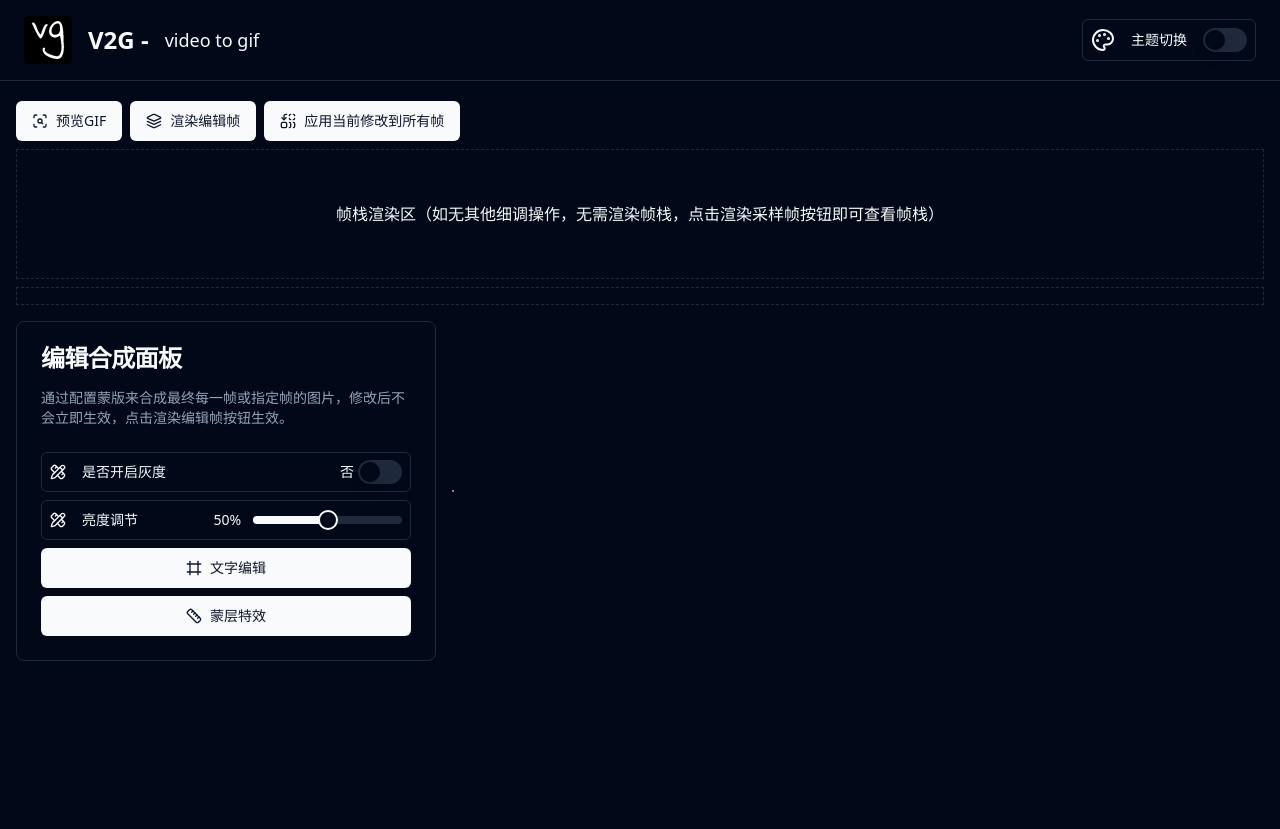
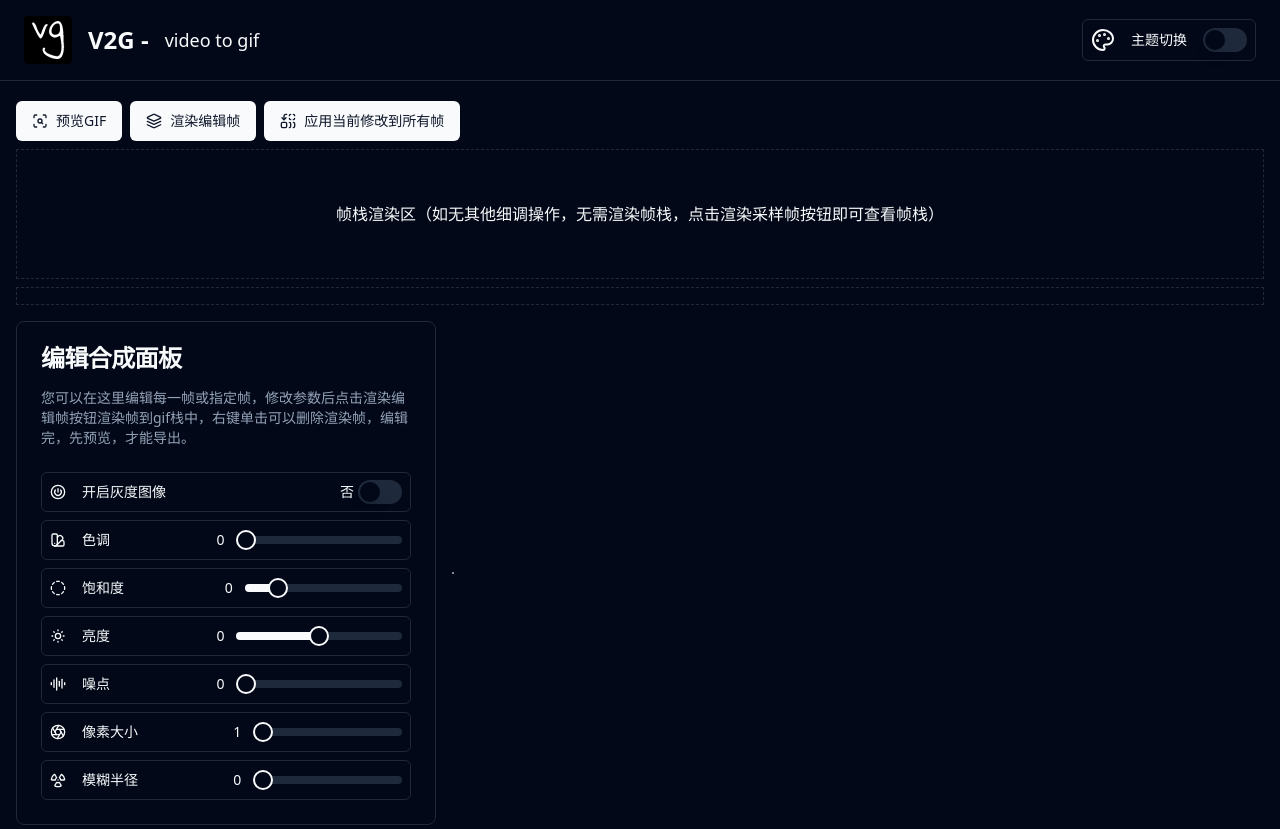
Before and after one commit to newObjectccc/video_to_gif, a React (Vite) app: page /edit in a window 1280 px wide. Before the commit the page ends 800 px from the top, so only its background shows below. Built offline with nearby package versions, Linux system fonts and the light colour scheme.

Commit message:
feat: edit feature done

```diff
--- a/src/common/tools.ts
+++ b/src/common/tools.ts
@@ -8,20 +8,33 @@ export function getCurTargetElemIdx(event: any) {
   return index;
 }
 
-export function generateImgDataByImg(img: HTMLImageElement) {
+export function generateImgDataByImg(
+  img: HTMLImageElement,
+  rect: { width?: number; height?: number }
+) {
+  const { width, height } = rect;
   const canvas = document.createElement("canvas");
   const ctx = canvas.getContext("2d");
   if (!ctx) return;
-  canvas.width = img.width;
-  canvas.height = img.height;
-  ctx.drawImage(img, 0, 0);
+  canvas.width = width ?? img.width;
+  canvas.height = height ?? img.height;
+  ctx.drawImage(img, 0, 0, canvas.width, canvas.height);
   return ctx.getImageData(0, 0, canvas.width, canvas.height);
+}
+
+export function exportImgByUrl(url: string) {
+  const link = document.createElement("a");
+  link.href = url;
+  link.download = "output.gif";
+  document.body.appendChild(link);
+  link.click();
+  document.body.removeChild(link);
 }
 
 export async function generateGifByImgData(
   imgData: ImageData | ImageData[],
   delay: number = 100
-) {
+): Promise<string> {
   return new Promise((resolve) => {
     try {
       const imgDataArr = Array.isArray(imgData) ? imgData : [imgData];
--- a/src/components/ImgEditCard.tsx
+++ b/src/components/ImgEditCard.tsx
@@ -1,6 +1,13 @@
-import { Frame, PencilRuler, Ruler } from "lucide-react";
+import {
+  Aperture,
+  AudioLines,
+  CircleDashed,
+  CirclePower,
+  Radiation,
+  SunMedium,
+  SwatchBook,
+} from "lucide-react";
 
-import { Button } from "@/components/ui/button";
 import {
   Card,
   CardContent,
@@ -16,10 +23,15 @@ import React from "react";
 interface CardProps {
   className?: string;
   imgEditState: {
-    brightness: number;
+    hue: number;
+    saturation: number;
+    luminance: number;
+    noise: number;
+    pixelate: number;
+    blurRadius: number;
     grayscale: boolean;
   };
-  onChange: (field: string, value: any) => void;
+  onChange: (field: keyof CardProps["imgEditState"], value: any) => void;
 }
 
 export const ImgEditCard: React.FC<CardProps> = (props) => {
@@ -30,13 +42,13 @@ export const ImgEditCard: React.FC<CardProps> = (props) => {
       <CardHeader>
         <CardTitle className="mb-3">编辑合成面板</CardTitle>
         <CardDescription>
-          通过配置蒙版来合成最终每一帧或指定帧的图片，修改后不会立即生效，点击渲染编辑帧按钮生效。
+          您可以在这里编辑每一帧或指定帧，修改参数后点击渲染编辑帧按钮渲染帧到gif栈中，右键单击可以删除渲染帧，编辑完，先预览，才能导出。
         </CardDescription>
       </CardHeader>
       <CardContent className="grid gap-2">
         <div className="flex items-center space-x-4 rounded-md border px-2 h-10">
-          <PencilRuler className="size-4" />
-          <p className="text-sm font-medium leading-none">是否开启灰度</p>
+          <CirclePower className="size-4" />
+          <p className="text-sm font-medium leading-none">开启灰度图像</p>
           <div className="flex items-center flex-1 justify-end">
             <span className="text-sm font-medium leading-none mr-1">
               {imgEditState.grayscale ? "是" : "否"}
@@ -48,30 +60,115 @@ export const ImgEditCard: React.FC<CardProps> = (props) => {
           </div>
         </div>
         <div className="flex items-center space-x-4 rounded-md border px-2 h-10">
-          <PencilRuler className="size-4" />
-          <p className="text-sm font-medium leading-none">亮度调节</p>
+          <SwatchBook className="size-4" />
+          <p className="text-sm font-medium leading-none">色调</p>
           <div className="flex items-center flex-1 justify-end">
             <span className="text-sm font-medium leading-none mr-1">
-              {imgEditState.brightness}%
+              {imgEditState.hue}
             </span>
             <Slider
-              value={[imgEditState.brightness]}
-              max={100}
+              value={[imgEditState.hue]}
+              max={259}
               min={0}
               step={1}
-              onValueChange={(val) => onChange("brightness", val[0])}
+              onValueChange={(val) => onChange("hue", val[0])}
               className={cn("w-[60%]", "ml-2")}
             />
           </div>
         </div>
-        <Button className="text-sm font-medium leading-none">
+        <div className="flex items-center space-x-4 rounded-md border px-2 h-10">
+          <CircleDashed className="size-4" />
+          <p className="text-sm font-medium leading-none">饱和度</p>
+          <div className="flex items-center flex-1 justify-end">
+            <span className="text-sm font-medium leading-none mr-1">
+              {imgEditState.saturation}
+            </span>
+            <Slider
+              value={[imgEditState.saturation]}
+              max={10}
+              min={-2}
+              step={0.5}
+              onValueChange={(val) => onChange("saturation", val[0])}
+              className={cn("w-[60%]", "ml-2")}
+            />
+          </div>
+        </div>
+        <div className="flex items-center space-x-4 rounded-md border px-2 h-10">
+          <SunMedium className="size-4" />
+          <p className="text-sm font-medium leading-none">亮度</p>
+          <div className="flex items-center flex-1 justify-end">
+            <span className="text-sm font-medium leading-none mr-1">
+              {imgEditState.luminance}
+            </span>
+            <Slider
+              value={[imgEditState.luminance]}
+              max={2}
+              min={-2}
+              step={0.1}
+              onValueChange={(val) => onChange("luminance", val[0])}
+              className={cn("w-[60%]", "ml-2")}
+            />
+          </div>
+        </div>
+        <div className="flex items-center space-x-4 rounded-md border px-2 h-10">
+          <AudioLines className="size-4" />
+          <p className="text-sm font-medium leading-none">噪点</p>
+          <div className="flex items-center flex-1 justify-end">
+            <span className="text-sm font-medium leading-none mr-1">
+              {imgEditState.noise}
+            </span>
+            <Slider
+              value={[imgEditState.noise]}
+              max={4}
+              min={0}
+              step={0.1}
+              onValueChange={(val) => onChange("noise", val[0])}
+              className={cn("w-[60%]", "ml-2")}
+            />
+          </div>
+        </div>
+        <div className="flex items-center space-x-4 rounded-md border px-2 h-10">
+          <Aperture className="size-4" />
+          <p className="text-sm font-medium leading-none">像素大小</p>
+          <div className="flex items-center flex-1 justify-end">
+            <span className="text-sm font-medium leading-none mr-1">
+              {imgEditState.pixelate}
+            </span>
+            <Slider
+              value={[imgEditState.pixelate]}
+              max={20}
+              min={1}
+              step={1}
+              onValueChange={(val) => onChange("pixelate", val[0])}
+              className={cn("w-[60%]", "ml-2")}
+            />
+          </div>
+        </div>
+        <div className="flex items-center space-x-4 rounded-md border px-2 h-10">
+          <Radiation className="size-4" />
+          <p className="text-sm font-medium leading-none">模糊半径</p>
+          <div className="flex items-center flex-1 justify-end">
+            <span className="text-sm font-medium leading-none mr-1">
+              {imgEditState.blurRadius}
+            </span>
+            <Slider
+              value={[imgEditState.blurRadius]}
+              max={40}
+              min={0}
+              step={0.05}
+              onValueChange={(val) => onChange("blurRadius", val[0])}
+              className={cn("w-[60%]", "ml-2")}
+            />
+          </div>
+        </div>
+        {/* <Button className="text-sm font-medium leading-none">
           <Frame className="mr-2" size={16} />
           文字编辑
         </Button>
         <Button className="text-sm font-medium leading-none">
           <Ruler className="mr-2" size={16} />
           蒙层特效
-        </Button>
+        </Button> */}
       </CardContent>
     </Card>
   );
--- a/src/components/InfoCard.tsx
+++ b/src/components/InfoCard.tsx
@@ -60,7 +60,7 @@ export function InfoCard({ className, ...props }: CardProps) {
       <CardHeader>
         <CardTitle className="mb-3">定制面板</CardTitle>
         <CardDescription>
-          视频播放时同步采样，结束或暂停都会停止采样，请直接拉动进度条到你想要的开始点或直接从头开始
+          视频播放时同步采样，结束或暂停都会停止采样，请直接拉动进度条到你想要的开始点或直接从头开始，渲染帧栈后右键单击可编辑，删除等操作。
         </CardDescription>
       </CardHeader>
       <CardContent className="grid gap-2">
--- /dev/null
+++ b/src/hooks/useDialog.tsx
@@ -0,0 +1,62 @@
+import { Button } from "@/components/ui/button";
+import {
+  Dialog,
+  DialogContent,
+  DialogDescription,
+  DialogFooter,
+  DialogHeader,
+  DialogTitle,
+} from "@/components/ui/dialog";
+
+export function DialogComponent({
+  title,
+  description,
+  onSave,
+  onCancel,
+  saveText = "保存",
+  cancelText = "取消",
+  footer,
+  content,
+  open,
+  onOpenChange,
+  children,
+}: DialogOptions) {
+  return (
+    <Dialog open={open} onOpenChange={onOpenChange}>
+      <DialogContent className="sm:max-w-[425px]">
+        <DialogHeader>
+          <DialogTitle>{title}</DialogTitle>
+          <DialogDescription>{description}</DialogDescription>
+        </DialogHeader>
+        <div className="grid gap-4 py-4">{content ? content : children}</div>
+        <DialogFooter>
+          {onCancel && (
+            <Button variant="outline" onClick={onCancel}>
+              {cancelText}
+            </Button>
+          )}
+          {onSave && <Button onClick={onSave}>{saveText}</Button>}
+          {footer}
+        </DialogFooter>
+      </DialogContent>
+    </Dialog>
+  );
+}
+
+interface DialogOptions {
+  title?: string;
+  description?: string;
+  onSave?: () => void;
+  onCancel?: () => void;
+  saveText?: string;
+  cancelText?: string;
+  content?: React.ReactNode;
+  open: boolean;
+  footer?: React.ReactNode;
+  children?: React.ReactNode;
+  onOpenChange: (open: boolean) => void;
+}
+
+const useDialog = () => {
+  //..
+};
--- a/src/pages/Main.tsx
+++ b/src/pages/Main.tsx
@@ -2,7 +2,7 @@ import { Separator } from "@/components/ui/separator";
 import { Skeleton } from "@/components/ui/skeleton";
 import { ToastAction } from "@/components/ui/toast";
 import { toast } from "@/components/ui/use-toast";
-import { fillNoticeTxtToCanvas } from "@src/common/tools";
+import { exportImgByUrl, fillNoticeTxtToCanvas } from "@src/common/tools";
 import ClipRect from "@src/components/ClipRect";
 import { ContactDrawer } from "@src/components/ContactDrawer";
 import ExportGift from "@src/components/ExportGif";
@@ -43,12 +43,7 @@ const Main: React.FC<MainProps> = () => {
 
   const onExportHandler = () => {
     if (!state.gifStat.url) return;
-    const link = document.createElement("a");
-    link.href = state.gifStat.url;
-    link.download = "output.gif";
-    document.body.appendChild(link);
-    link.click();
-    document.body.removeChild(link);
+    exportImgByUrl(state.gifStat.url);
   };
 
   const onStackRenderHandler = () => {
--- a/src/pages/OperationView.tsx
+++ b/src/pages/OperationView.tsx
@@ -1,6 +1,14 @@
 import { Button } from "@/components/ui/button";
+import {
+  ContextMenu,
+  ContextMenuContent,
+  ContextMenuItem,
+  ContextMenuShortcut,
+  ContextMenuTrigger,
+} from "@/components/ui/context-menu";
 import { toast } from "@/components/ui/use-toast";
 import {
+  exportImgByUrl,
   generateGifByImgData,
   generateImgDataByImg,
   getCurTargetElemIdx,
@@ -11,27 +19,43 @@ import { ImgEditCard } from "@src/components/ImgEditCard";
 import PreviewGif from "@src/components/PreviewGif";
 import RenderFramesLine from "@src/components/RenderFramesLine";
 import { TransformStateContext } from "@src/contexts/TransformProvider";
+import { DialogComponent } from "@src/hooks/useDialog";
 import Konva from "konva";
 import { ReplaceAll } from "lucide-react";
 import React, { useEffect } from "react";
 
 const defaultImgEditState = {
-  brightness: 50,
+  hue: 0,
+  saturation: 0,
+  luminance: 0,
+  noise: 0,
+  pixelate: 1,
+  blurRadius: 0,
   grayscale: false,
 };
 
+type FilterType =
+  | "hue"
+  | "saturation"
+  | "luminance"
+  | "grayscale"
+  | "noise"
+  | "blurRadius"
+  | "pixelate";
 type ImgState = { cacheImg: Konva.Image | null } & Pick<
   typeof defaultImgEditState,
-  "brightness" | "grayscale"
+  FilterType
 >;
 
 interface OperationViewProps {}
-export const OperationView: React.FC<OperationViewProps> = (props) => {
+export const OperationView: React.FC<OperationViewProps> = () => {
   const [currentIdx, setCurrentIdx] = React.useState<number>(0);
+  const [imgEditState, setImgEditState] = React.useState(defaultImgEditState);
+  const [open, setOpen] = React.useState<boolean>(false);
+  const [gifUrl, setGifUrl] = React.useState<string>("");
   const [transformState, transformStateDispatch] = React.useContext(
     TransformStateContext
   );
-  const [imgEditState, setImgEditState] = React.useState(defaultImgEditState);
   const containerRef = React.useRef<HTMLDivElement>(null);
   const stageRef = React.useRef<Konva.Stage | null>(null);
   const layerRef = React.useRef<Konva.Layer | null>(null);
@@ -49,22 +73,22 @@ export const OperationView: React.FC<OperationViewProps> = (props) => {
     if (editedImage) {
       mergedState = {
         ...mergedState,
-        brightness: editedImage.brightness,
+        hue: editedImage.hue,
+        saturation: editedImage.saturation,
+        luminance: editedImage.luminance,
         grayscale: editedImage.grayscale,
+        noise: editedImage.noise,
+        pixelate: editedImage.pixelate,
+        blurRadius: editedImage.blurRadius,
       };
     }
     setImgEditState(mergedState);
   };
 
-  const onChangeHandler = (field: string, value: any) => {
+  const onChangeHandler = (field: FilterType, value: any) => {
     setImgEditState((state) => ({ ...state, [field]: value }));
     const img = modifiedFramesStack.current[currentIdx];
-    if (field === "grayscale") {
-      img.grayscale = value;
-    }
-    if (field === "brightness") {
-      img.brightness = value;
-    }
+    (img as any)[field] = value;
   };
 
   const drawText = (textInfo: {
@@ -94,8 +118,13 @@ export const OperationView: React.FC<OperationViewProps> = (props) => {
     let img = modifiedFramesStack.current[currentIdx];
     if (img) return;
     img = {
-      brightness: imgEditState.brightness,
+      hue: imgEditState.hue,
+      saturation: imgEditState.saturation,
+      luminance: imgEditState.luminance,
       grayscale: imgEditState.grayscale,
+      noise: imgEditState.noise,
+      pixelate: imgEditState.pixelate,
+      blurRadius: imgEditState.blurRadius,
       cacheImg: null,
     };
     const imageObj = new Image();
@@ -114,15 +143,32 @@ export const OperationView: React.FC<OperationViewProps> = (props) => {
   };
 
   const setEditStateToImg = (imgState: ImgState) => {
-    let { cacheImg, brightness, grayscale } = imgState;
-    const filers = [Konva.Filters.Brighten];
+    let {
+      cacheImg,
+      hue,
+      saturation,
+      luminance,
+      grayscale,
+      noise,
+      pixelate,
+      blurRadius,
+    } = imgState;
+    const filers = [
+      Konva.Filters.HSL,
+      Konva.Filters.Noise,
+      Konva.Filters.Pixelate,
+      Konva.Filters.Blur,
+    ];
     if (grayscale) filers.push(Konva.Filters.Grayscale);
     cacheImg?.cache();
     cacheImg?.filters(filers);
-    brightness = brightness > 50 ? brightness - 50 : -1 * (50 - brightness);
-    cacheImg?.brightness((brightness * 2) / 100);
+    cacheImg?.hue(hue);
+    cacheImg?.saturation(saturation);
+    cacheImg?.luminance(luminance);
+    cacheImg?.noise(noise);
+    cacheImg?.pixelSize(pixelate);
+    cacheImg?.blurRadius(blurRadius);
     cacheImg?.moveToTop();
-    // 生成img通过stage或者layer
   };
 
   const renderModifiedFrame = async () => {
@@ -146,7 +192,7 @@ export const OperationView: React.FC<OperationViewProps> = (props) => {
     if (!containerRef.current) return;
     let width = transformState.cacheFrames[currentIdx]?.width;
     let height = transformState.cacheFrames[currentIdx]?.height;
-    const scaleRatio = (window.innerWidth - 480) / width;
+    const scaleRatio = (window.innerWidth - 960) / width;
     width = width * scaleRatio;
     height = height * scaleRatio;
     stageRef.current = new Konva.Stage({
@@ -165,16 +211,30 @@ export const OperationView: React.FC<OperationViewProps> = (props) => {
 
   const previewGif = async () => {
     const imgDataList = renderedFrames.current.map(
-      (img) => generateImgDataByImg(img)!
+      (img) => generateImgDataByImg(img, transformState.canvasRect)!
     );
     const url = await generateGifByImgData(imgDataList);
-    console.log("🚀 ~ previewGif ~ url:", url);
+    setGifUrl(url);
+    setOpen(true);
   };
   const applyToAll = () => {
     toast({
       title: "该功能还在开发中",
       description: "去给作者点个star或者留下issue，催促新功能~",
     });
+  };
+
+  const onCancel = () => {
+    setOpen(false);
+  };
+  const onSave = () => {
+    exportImgByUrl(gifUrl);
+    setOpen(false);
+  };
+
+  const onModifiedFrameClick = (evt: any) => {
+    const idx = getCurTargetElemIdx(evt);
+    console.log("🚀 ~ onModifiedFrameClick ~ idx:", idx);
   };
 
   return (
@@ -195,10 +255,21 @@ export const OperationView: React.FC<OperationViewProps> = (props) => {
         onFrameClick={frameClick}
       ></FramesStack>
 
-      <div
-        className="flex flex-nowrap h-full gap-2 w-full p-2 border border-dashed mb-4 overflow-x-auto"
-        ref={modifiedFramesStackElemRef}
-      ></div>
+      <ContextMenu>
+        <ContextMenuTrigger className="w-full">
+          <div
+            className="flex flex-nowrap h-full gap-2 w-full p-2 border border-dashed mb-4 overflow-x-auto"
+            ref={modifiedFramesStackElemRef}
+            onClick={onModifiedFrameClick}
+          ></div>
+        </ContextMenuTrigger>
+        <ContextMenuContent className="w-64">
+          <ContextMenuItem inset onSelect={onModifiedFrameClick}>
+            删除
+            <ContextMenuShortcut>⌘R</ContextMenuShortcut>
+          </ContextMenuItem>
+        </ContextMenuContent>
+      </ContextMenu>
 
       <div className="flex flex-nowrap items-center w-full">
         <ImgEditCard imgEditState={imgEditState} onChange={onChangeHandler} />
@@ -207,6 +278,17 @@ export const OperationView: React.FC<OperationViewProps> = (props) => {
           ref={containerRef}
         ></div>
       </div>
+
+      <DialogComponent
+        title="预览GIF"
+        description="预览生成的GIF图片，点击保存按钮保存到本地。"
+        open={open}
+        onCancel={onCancel}
+        onSave={onSave}
+        onOpenChange={setOpen}
+      >
+        <img src={gifUrl} alt="gif" />
+      </DialogComponent>
     </div>
   );
 };
```
